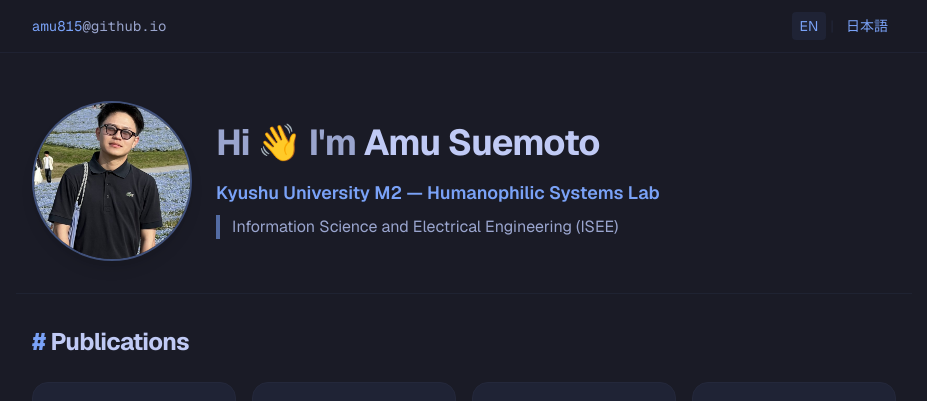
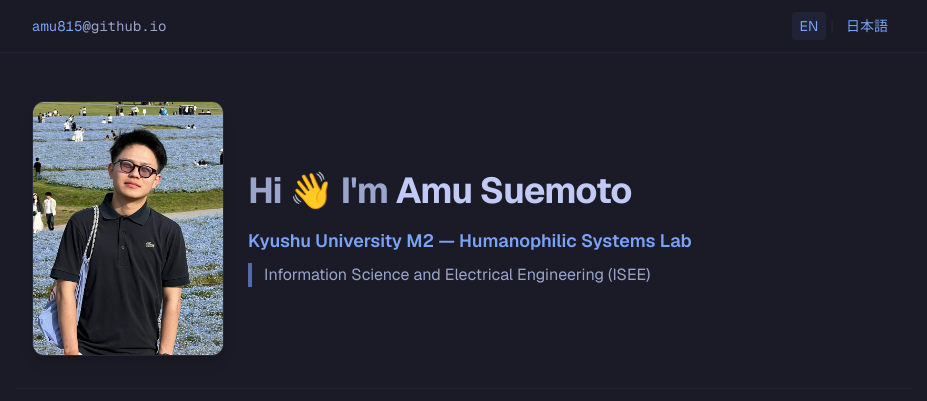
Before and after one commit to amu815/amu815.github.io, a Next.js app: page / in a window 1280 px wide. Shown: the top 401 px of the page, without its empty margins (176-1103 px from the left). Built offline with nearby package versions, Linux system fonts and the light colour scheme.

Commit message:
use full-res profile JPEG, drop circular crop

```diff
--- a/app/layout.tsx
+++ b/app/layout.tsx
@@ -23,7 +23,7 @@
     url: "https://amu815.github.io/",
     siteName: "Amu Suemoto",
     type: "website",
-    images: [{ url: "/profile.jpg", width: 600, height: 800 }],
+    images: [{ url: "/profile.jpg", width: 1441, height: 1921 }],
   },
   twitter: {
     card: "summary",
--- a/components/Hero.tsx
+++ b/components/Hero.tsx
@@ -9,9 +9,9 @@
       <img
         src="/profile.jpg"
         alt={t.name}
-        width={160}
-        height={160}
-        className="h-36 w-36 flex-none rounded-full border-2 border-accent/40 object-cover shadow-lg sm:h-40 sm:w-40"
+        width={1441}
+        height={1921}
+        className="w-40 flex-none rounded-xl border border-border shadow-lg sm:w-48"
       />
       <div className="min-w-0 flex-1">
         <h1 className="text-3xl font-bold tracking-tight sm:text-4xl">
```
Also changed, not shown: IMG_2465.jpg (deleted), public/profile.jpg.
